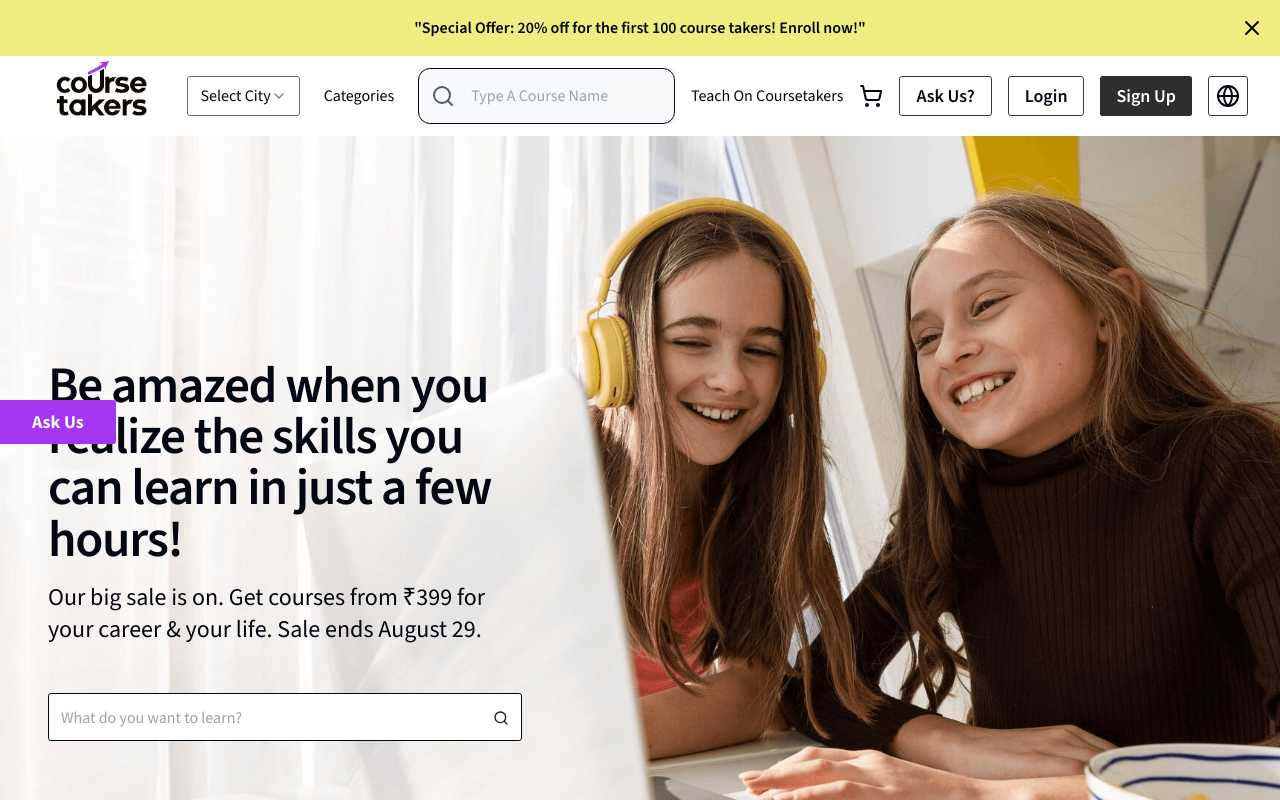
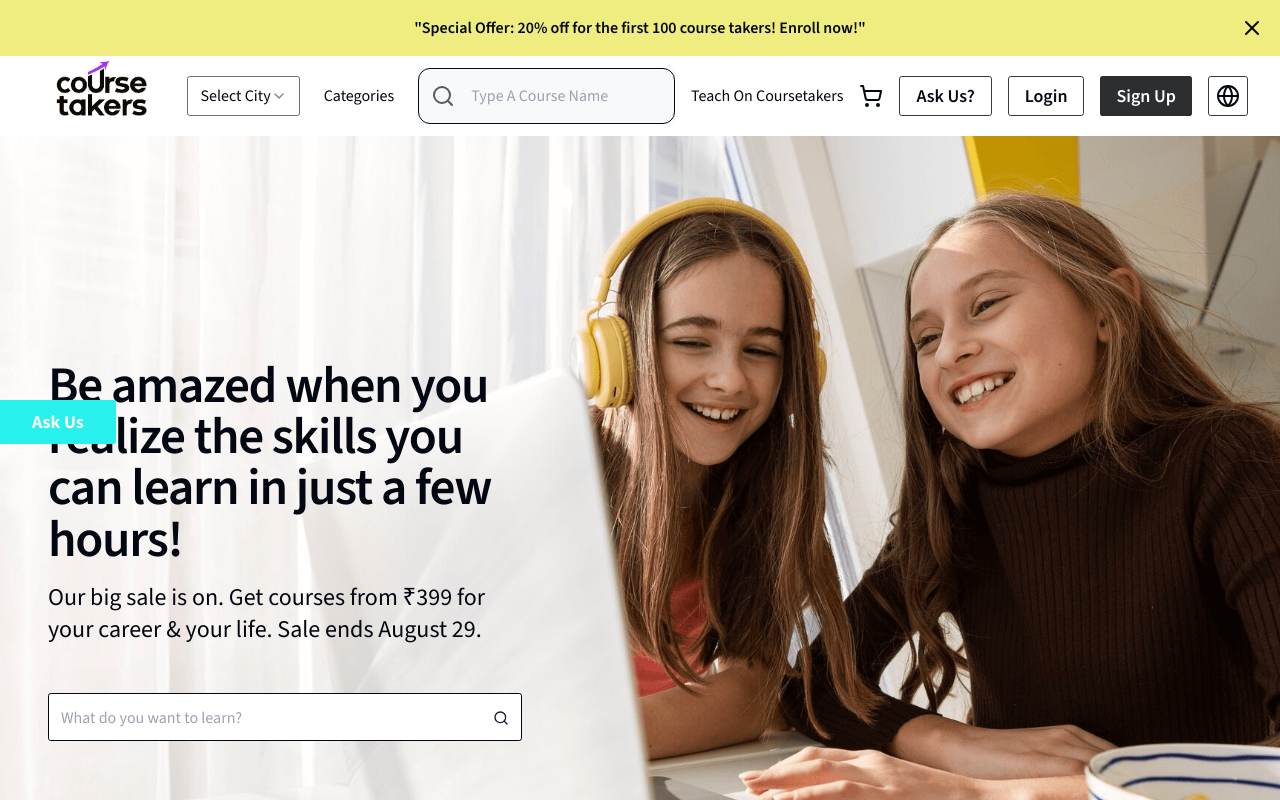
Before and after one commit to mallickwebstudio/ctv2, a Next.js app: page / in a window 1280 px wide. Shown: the top 800 px of the page. Built offline with nearby package versions, Linux system fonts and the light colour scheme.

Commit message:
Update color

```diff
--- a/src/app/globals.css
+++ b/src/app/globals.css
@@ -1,3 +1,4 @@
+/* @import url('https://fonts.googleapis.com/css2?family=Spectral:ital,wght@0,200;0,300;0,400;0,500;0,600;0,700;0,800;1,200;1,300;1,400;1,500;1,600;1,700;1,800&display=swap'); */
 @tailwind base;
 @tailwind components;
 @tailwind utilities;
@@ -13,8 +14,8 @@
     --popover: 0 0% 100%;
     --popover-foreground: 224 71.4% 4.1%;
 
-    --primary: 275 88% 58%;
-    --primary-dark: 276 86% 45%;
+    --primary: 179 87% 55%;
+    --primary-dark: 179 87% 35%;
     --primary-foreground: 210 20% 98%;
 
     --secondary: 220 14.3% 95.9%;
@@ -66,6 +67,9 @@
 
 
 @layer components {
+  /* h1,h2,h3,h4{
+    font-family: "Spectral", system-ui;
+  } */
 
   h1,
   .h1 {
--- a/src/components/other/ask-us.jsx
+++ b/src/components/other/ask-us.jsx
@@ -35,11 +35,11 @@ export default function AskUs({ children }) {
                     Thank you for applying. We&apos;ll be in touch soon!,
                     In the meantime, check out <Link className="underline underline-offset-2 hover:text-primary" href="/"> how it works </Link> for more info.
                 </div>
-                {/* <div>
+                <div>
                     <pre className="mt-2">
                         <code>{JSON.stringify(formData, null, 2)}</code>
                     </pre>
-                </div> */}
+                </div>
             </>,
             duration: 15000
         });
@@ -58,7 +58,7 @@ export default function AskUs({ children }) {
                     </DialogTitle>
                 </DialogHeader>
 
-                <DialogDescription className="p-sm pb-12 md:pb-base h-fit w-full">
+                <DialogDescription className="pb-12 md:pb-base h-fit w-full">
                     <form className="space-y-base">
                         <Input
                             placeholder="Your Full Name*"
```
